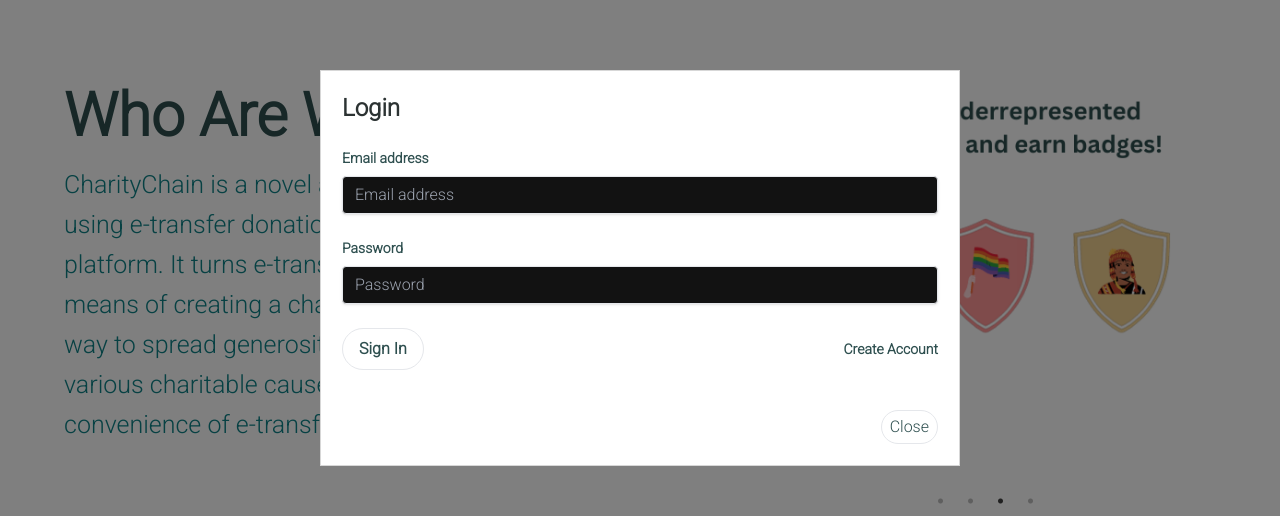
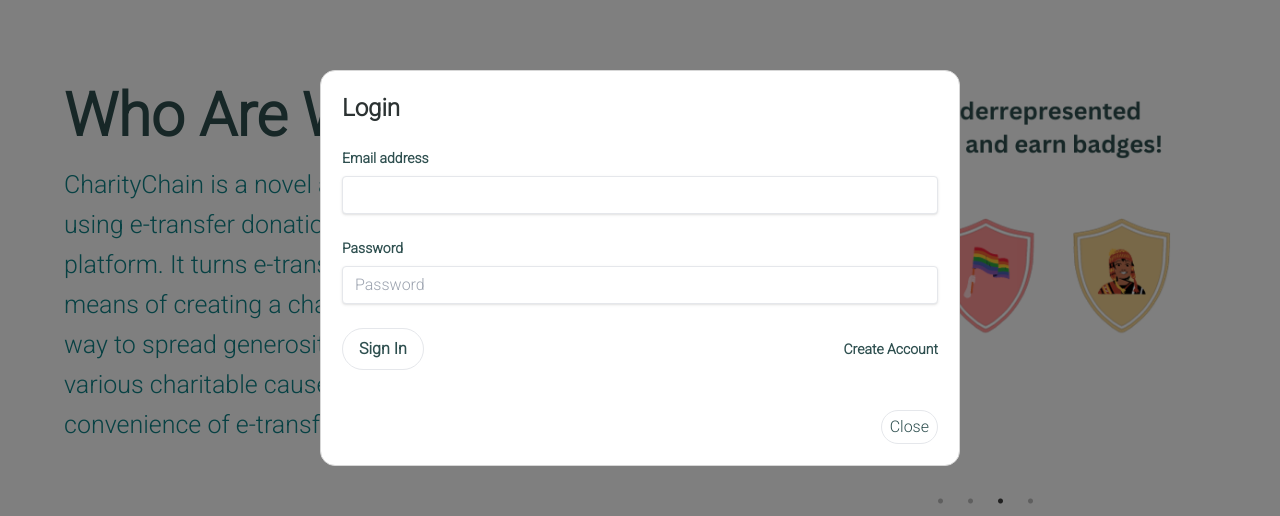
Before and after one commit to meliadamian17/charitychain, a React (Vite) app: page / in a window 1280 px wide. Both pictures are taken after a click on the button "Join Us!". Shown: the part 132-648 px from the top of the page. Built offline with nearby package versions, Linux system fonts and the light colour scheme; no server answers; the database is empty.

Commit message:
modified search bar to show no results when nothing matches filter changed login popup design

```diff
--- a/package.json
+++ b/package.json
@@ -14,6 +14,7 @@
     "@emotion/styled": "^11.11.0",
     "@material/card": "^14.0.0",
     "@mui/material": "^5.14.13",
+    "api": "^6.1.1",
     "card": "^2.5.4",
     "cors": "^2.8.5",
     "dotenv": "^16.3.1",
--- a/src/components/CardCarousel.jsx
+++ b/src/components/CardCarousel.jsx
@@ -56,9 +56,9 @@
     <CharityCard key={index} charity={charity} />
   ));
 
-  const cardComponents2 = filteredCharities.map((charity, index) => (
-    <CharityCard key={index} charity={charity} />
-  ));
+  const cardComponents2 = filteredCharities.length > 0 ? filteredCharities.map((charity, index) => (
+      <CharityCard key={index} charity={charity} />
+  )) : <p className={`${styles.mainSectionSubText}`}>No Results Found</p>;
 
 
   return (
@@ -68,8 +68,9 @@
           Charities
         </p>
 
-        <Search onSearchChange={setSearchTerm} />
-        <p className={styles.subSectionSubText + ' mt-10'}>Popular</p>
+        <Search onSearchChange={setSearchTerm}  />
+        <br></br>
+        {/* <p className={styles.subSectionSubText + ' mt-10'}>Popular</p> */}
         <div className="my-carousel-bg rounded-3xl p-5 my-5">
 
           {loading ? (
--- a/src/components/Navbar.jsx
+++ b/src/components/Navbar.jsx
@@ -24,6 +24,7 @@
   const [createAccountSuccess, setCreateAccountSuccess] = useState(false);
   const [isPopupOpen, setPopupOpen] = useState(false)
   const currentUser = useContext(AuthContext);
+  const [error, setError] = useState('');
 
   const onLogin = (e) => {
     e.preventDefault();
@@ -32,12 +33,14 @@
         const user = userCredential.user;
         setLoginSuccess(true);
         console.log(user);
+        setError('');
         setPopupOpen(false);
       })
       .catch((error) => {
         const errorCode = error.code;
         const errorMessage = error.message;
         console.log(errorCode, errorMessage);
+        setError('Invalid login credentials. Please try again.')
         setLoginSuccess(false);
       });
   }
@@ -49,6 +52,7 @@
         setCreateAccountSuccess(true);
         console.log(userCredential.user);
         createUserProfileDocument(user);
+        setError('');
         setPopupOpen(false);
       })
       .catch((error) => {
@@ -130,27 +134,35 @@
             ))}
 
           {!currentUser && (<li>
-          <Popup trigger={<button className="bg-transparent text-white text-[18px] font-medium rounded-full"> Join Us! </button>} modal>
+          <Popup trigger={<button className="bg-transparent text-white text-[18px] font-medium rounded-full"> Join Us! </button>} modal
+          contentStyle={{borderRadius: '15px'}}>
           {close => (
               <div className="p-4 bg-white  flex flex-col">
               <h2 className="text-2xl font-black mb-6 text-darkest-green">Login</h2>
+              {error && <p className="text-red-500 text-sm mb-4">{error}</p>}
               <form className="flex flex-col justify-between flex-grow">
                   <div className="mb-6">
                   <label className="block text-my-olive text-sm font-bold mb-2" htmlFor="email-address">
                       Email address
                   </label>
-                  <input className="shadow appearance-none border rounded w-full py-2 px-3 text-white leading-tight focus:outline-none focus:shadow-outline" id="email-address"
+                  <input className="shadow appearance-none border rounded w-full py-2 px-3 text-light-teal leading-tight focus:outline-none focus:shadow-outline" id="email-address"
                                       name="email"
                                       type="email"
+                                      style={{backgroundColor: '#FFFFFF'}}
                                       required
                                       placeholder="Email address"
+                                      onFocus={(e)=>e.target.placeholder = ""}
+                                      onBlur={(e)=>e.target.placeholder = "Email address"}
                                       onChange={(e)=>setEmail(e.target.value)}/>
                   </div>
                   <div className="mb-6">
                   <label className="block text-my-olive text-sm font-bold mb-2" htmlFor="password">
                       Password
                   </label>
-                  <input className="shadow appearance-none border rounded w-full py-2 px-3 text-white leading-tight focus:outline-none focus:shadow-outline" id="password" name="password" type="password" placeholder="Password" required
+                  <input className="shadow appearance-none border rounded w-full py-2 px-3 text-light-teal leading-tight focus:outline-none focus:shadow-outline" id="password" name="password" type="password" placeholder="Password" required
+                                      style={{backgroundColor: '#FFFFFF'}}
+                                      onFocus={(e)=>e.target.placeholder = ""}
+                                      onBlur={(e)=>e.target.placeholder = "Password"}
                                       onChange={(e)=>setPassword(e.target.value)} />
                   </div>
                   <div className="mb-6 flex items-center justify-between">
@@ -162,7 +174,13 @@
         </a>
                   </div>
                   </form>
-              <button className="mt-4 text-dark-olive py-1 px-2 rounded-full self-end border" onClick={close}>Close</button>
+              <button className="mt-4 text-dark-olive py-1 px-2 rounded-full self-end border"
+              onClick={() =>{
+                setError('');
+                close();
+              }}>
+                Close
+                </button>
               </div>
           )}
           </Popup>
--- a/src/index.css
+++ b/src/index.css
@@ -139,8 +139,6 @@
   max-width: 100px;
   min-height: 450px;
   padding: 20px; /* Some padding around the content */
-  border: #FFFFFF 1px solid;
-  border-radius: 10px; /* Optional rounded corners */
   box-shadow: 0 5px 15px rgba(0, 0, 0, 0.3); /* Optional shadow for a bit of depth */
 }
 
```
Also changed, not shown: 1 other file (tests, documents, lock files or other folders).
